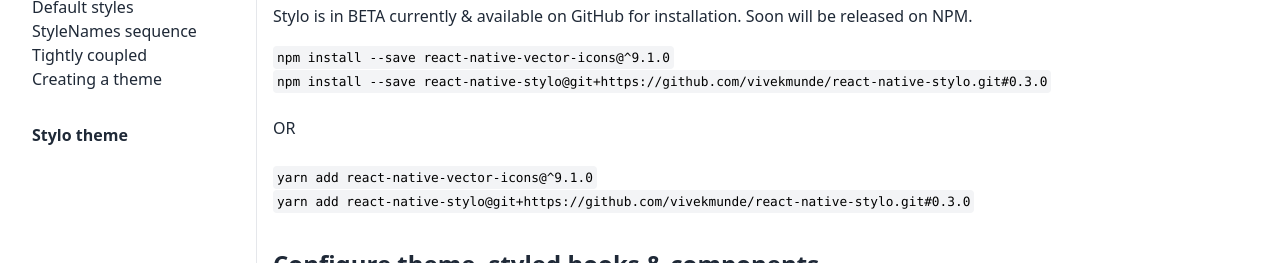
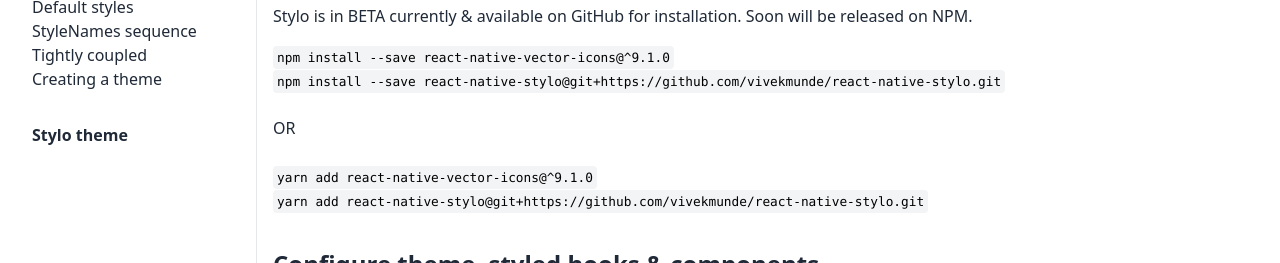
Before and after one commit to vivekmunde/react-native-stylo-documentation, a Next.js app: page /usage in a window 1280 px wide. Shown: the part 457-720 px from the top of the page. Built offline with nearby package versions, Linux system fonts and the light colour scheme.

Commit message:
removed version from installation instructions

```diff
--- a/pages/usage.tsx
+++ b/pages/usage.tsx
@@ -101,7 +101,7 @@
             <Paragraph>
               <InlineCode>npm install --save react-native-vector-icons@^9.1.0</InlineCode>
               <br />
-              <InlineCode>npm install --save react-native-stylo@git+https://github.com/vivekmunde/react-native-stylo.git#0.3.0</InlineCode>
+              <InlineCode>npm install --save react-native-stylo@git+https://github.com/vivekmunde/react-native-stylo.git</InlineCode>
               {/* <InlineCode>npm install --save react-native-vector-icons@^9.1.0 react-native-stylo</InlineCode> */}
               <br />
               {' '}
@@ -112,7 +112,7 @@
               <br />
               <InlineCode>yarn add react-native-vector-icons@^9.1.0</InlineCode>
               <br />
-              <InlineCode>yarn add react-native-stylo@git+https://github.com/vivekmunde/react-native-stylo.git#0.3.0</InlineCode>
+              <InlineCode>yarn add react-native-stylo@git+https://github.com/vivekmunde/react-native-stylo.git</InlineCode>
               {/* <InlineCode>yarn add react-native-vector-icons@^9.1.0 react-native-stylo</InlineCode> */}
             </Paragraph>
           </section>
```
